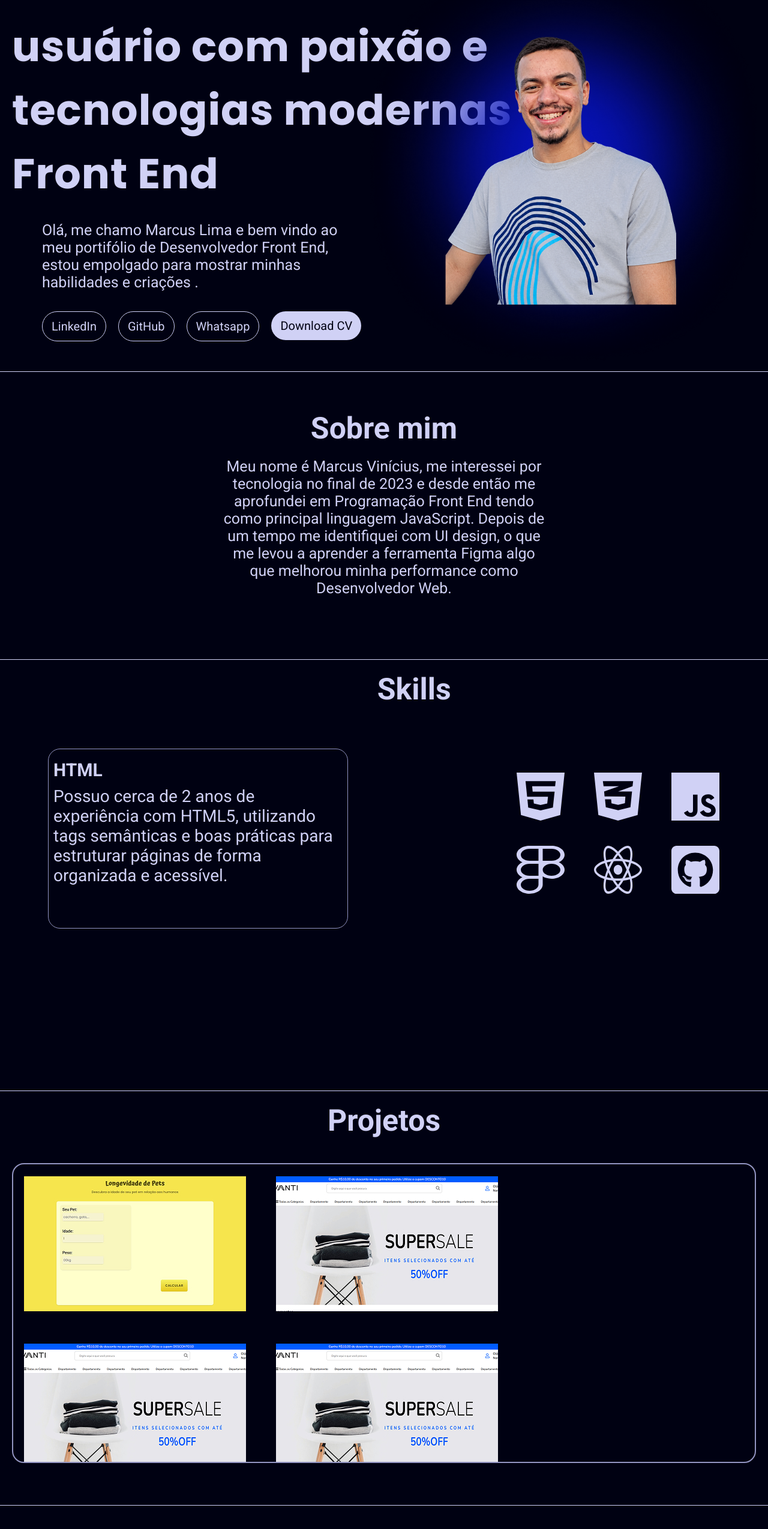
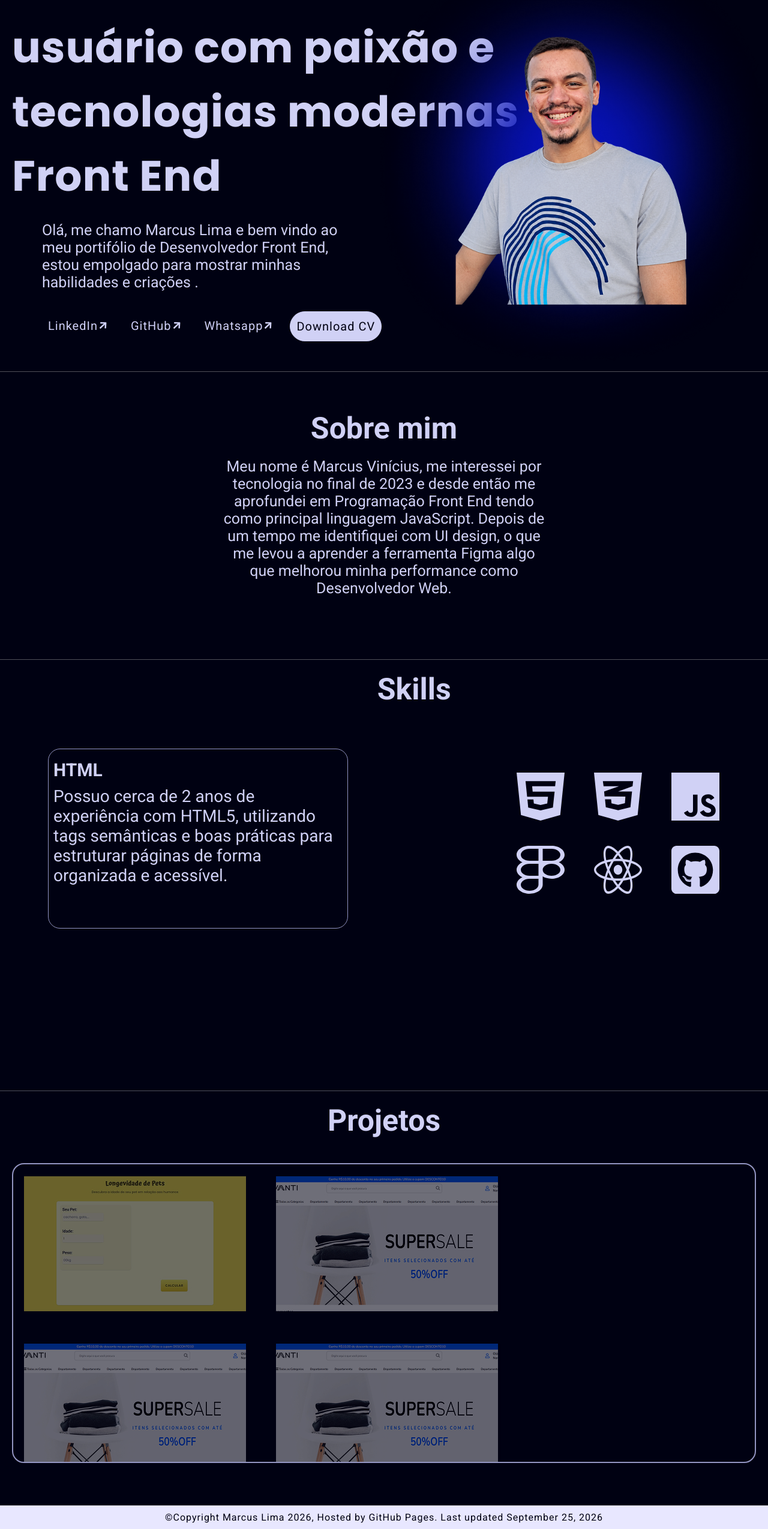
Before and after one commit to MarcusDevinicius/Marcus-Lima-Portifolio, a React (Vite) app: page / in a window 1280 px wide. Shown: the part 211-2760 px from the top of the page at 60% size. Before the commit the page ends 2721 px from the top, so only its background shows below. Built offline with nearby package versions, Linux system fonts and the light colour scheme.

Commit message:
Texts in english were added. Footer is done.

```diff
--- a/src/CSS/main.css
+++ b/src/CSS/main.css
@@ -11,7 +11,7 @@ body {
 }
 
 section {
-    border-bottom: 1px solid #d0d1f5;
+    border-bottom: 1px solid #4f4f58;
 }
 
 section > h1.title {
@@ -21,7 +21,7 @@ section > h1.title {
 
 header {
     height: 80px;
-    border-bottom: 1px solid #d0d1f5;
+    border-bottom: 1px solid #1c1d25;
     background: #000112;
     display: grid;
     gap: 60px;
@@ -41,9 +41,6 @@ header > nav > ul{
     gap: 40px;
 }
 
-header > nav > ul > li {
-
-}
 
 header > nav > ul > li > a {
     display: block;
@@ -121,7 +118,6 @@ section.home {
     display: grid;
     grid-template-columns: 20px 50px auto repeat(2, 1fr);
     grid-template-rows: 50px 450px 150px 1fr 50px;
-    border-bottom: 1px solid #d0d1f5;
 }
 
 section.home > h1 {
@@ -130,7 +126,7 @@ section.home > h1 {
     grid-row: 2;
     font-family: "Poppins", sans-serif;
     letter-spacing: 1px;
-    font-size: 70px;
+    font-size: 71px;
 }
 
 section.home > p {
@@ -160,26 +156,37 @@ section.home > ul {
     list-style: none;
 }
 
-section.home > ul > li{
-
-}
-
-section.home > ul > li:nth-child(-n + 3) a {
-    border: 1px solid #d0d1f5;
-    border-radius: 30px;
-}
-
 section.home > ul > li:nth-child(4) a {
     color: #000112;
     background: #d0d1f5;
+    border: 1px solid #d0d1f5;
     border-radius: 30px;
+    transition: all .4s ease-in-out;
 }
 
-section.home > ul > li > a{
-    display: block;
+section.home > ul > li:nth-child(4) a:hover {
+    background: #000112;
+    color: #d0d1f5;
+    border: 1px solid #d0d1f5;
+}
+
+section.home > ul > li > a {
+    display: flex;
+    flex-direction: row;
+    gap: 3px;
     text-decoration: none;
-    padding: 12px 15px;
+    padding: 12px 10px;
     font-size: 20px;
+    letter-spacing: 1px;
+}
+
+section.home > ul > li > a > img.arrow-icon {
+    width: 12px;
+    transition: all .2s ease-in-out;
+}
+
+section.home > ul > li > a:hover > img.arrow-icon {
+    transform: translate(2px, -2px);
 
 }
 
@@ -328,3 +335,51 @@ section.projects > article > ul {
     border: 2px solid #9395c1;
     border-radius: 20px;
 }
+
+section.projects > article > ul::-webkit-scrollbar {
+    width: 17px;
+    margin-right: 2px;
+}
+
+section.projects > article > ul::-webkit-scrollbar-thumb {
+   background: #e8e7ff;
+    border-left: 4px solid #000112;
+    border-right: 4px solid #000112;
+    border-radius: 8px;
+}
+
+section.projects > article > ul::-webkit-scrollbar-track {
+    background-color: #000112;
+    border-radius: 10px;
+    margin-top: 0.5rem;
+    margin-bottom: 0.5rem;
+}
+
+section.projects > article > ul > li {
+    position: relative;
+    cursor: pointer;
+}
+
+section.projects > article > ul > li::before {
+    position: absolute;
+    top: 0px;
+    left: 0px;
+    display: inline-block;
+    content: ' ';
+    width: 375px;
+    height: 225px;
+    background: #00011291;
+    z-index: 1000;
+}
+
+footer {
+    width: 100%;
+    background: #e8e7ff;
+    padding: 10px 0px;
+}
+
+footer > p {
+    color: #000112;
+    text-align: center;
+    letter-spacing: 1px;
+}
--- a/src/SCRIPT/App.jsx
+++ b/src/SCRIPT/App.jsx
@@ -4,6 +4,7 @@ import About from './About';
 import Skills from './Skills';
 import Projects from './Projects';
 import Home from './Home';
+import Footer from './Footer';
 
 function App() {
   const [language, setLanguage] = React.useState('pt');
@@ -14,6 +15,7 @@ function App() {
       <About language={language}/>
       <Skills language={language}/>
       <Projects language={language}/>
+      <Footer />
     </>
   )
 }
--- /dev/null
+++ b/src/SCRIPT/Footer.jsx
@@ -0,0 +1,11 @@
+import React from 'react'
+
+const Footer = () => {
+  return (
+    <footer>
+        <p>©Copyright Marcus Lima 2026, Hosted by GitHub Pages. Last updated September 25, 2026</p>
+    </footer>
+  )
+}
+
+export default Footer
--- a/src/SCRIPT/Home.jsx
+++ b/src/SCRIPT/Home.jsx
@@ -10,8 +10,8 @@ import '../CSS/main.css'
 
     },
     en: {
-        h1: 'Creating interfaces de usuário com paixão e tecnologias modernas Front End.',
-        intro: 'Hello, me chamo Marcus Lima e bem vindo ao meu portifólio de Desenvolvedor Front End, estou empolgado para mostrar minhas habilidades e criações .',
+        h1: 'Creating user interfaces with passion and modern Front-End technologies.',
+        intro: 'Hello, my name is Marcus Lima, and welcome to my Front-End Developer portfolio. I’m excited to showcase my skills and projects.',
 
     }
   }
@@ -22,9 +22,9 @@ import '../CSS/main.css'
         <p>{language === 'pt' ? texts.pt.intro : texts.en.intro}</p>
         <img src="src/ART/img/my-img.png" alt="An image of Marcus." />
         <ul>
-            <li><a href="#">LinkedIn</a></li>
-            <li><a href="#">GitHub</a></li>
-            <li><a href="#">Whatsapp</a></li>
+            <li><a href="#">LinkedIn <img className='arrow-icon' src="src/ART/icons/arrow.svg" alt="" /></a></li>
+            <li><a href="#">GitHub <img className='arrow-icon' src="src/ART/icons/arrow.svg" alt="" /></a></li>
+            <li><a href="#">Whatsapp <img className='arrow-icon' src="src/ART/icons/arrow.svg" alt="" /></a></li>
             <li><a href="#">Download CV</a></li>
         </ul>
     </section>
--- a/src/SCRIPT/Projects.jsx
+++ b/src/SCRIPT/Projects.jsx
@@ -3,9 +3,22 @@ import '../CSS/main.css'
 
 
 const Projects = ({language}) => {
+
+  const texts = {
+    pt: {
+      title:  'Projetos'
+    },
+    en: {
+      title: 'Projects'
+    }
+  }
+
+  const [cover, setCover] = React.useState(false);
+
+
   return (
     <section className='projects'>
-        <h2>Projetos</h2>
+        <h2>{language === 'pt' ? texts.pt.title : texts.en.title}</h2>
         <article className='projects-container'>
             <ul>
                 <li>
```
Also changed, not shown: src/SCRIPT/Skills.jsx (+4 -25 lines), src/ART/icons/arrow.svg (added).
